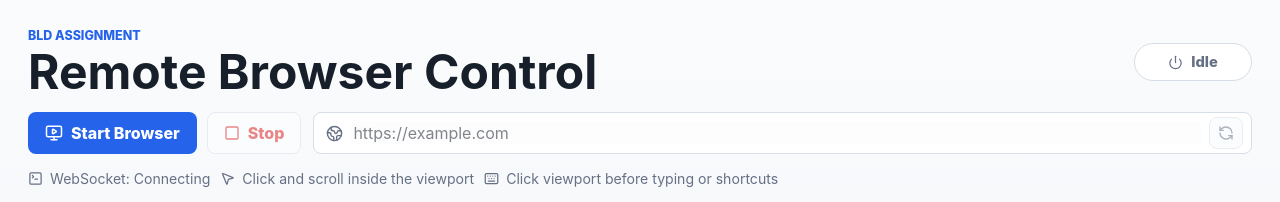
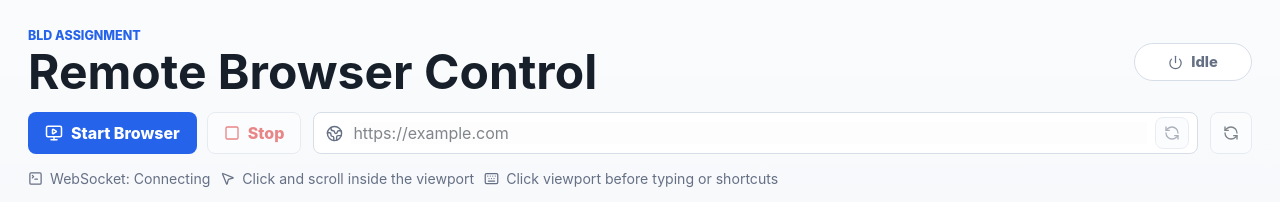
Before and after one commit to utk2602/BLD_assignment-, a Next.js app: page / in a window 1280 px wide. Shown: the top 202 px of the page. Built offline with nearby package versions, Linux system fonts and the light colour scheme; no server answers.

Commit message:
Add remote page reload action

```diff
--- a/server.mjs
+++ b/server.mjs
@@ -95,6 +95,12 @@ wss.on("connection", (socket) => {
         return;
       }
 
+      if (message.type === "reload") {
+        const status = await browserSession.reload();
+        sendToClient(socket, { type: "status", status });
+        return;
+      }
+
       await browserSession.handleInput(message);
     } catch (error) {
       sendToClient(socket, {
--- a/src/app/globals.css
+++ b/src/app/globals.css
@@ -124,7 +124,7 @@ h1 {
 
 .toolbar {
   display: grid;
-  grid-template-columns: auto minmax(280px, 1fr);
+  grid-template-columns: auto minmax(280px, 1fr) auto;
   gap: 12px;
 }
 
@@ -137,6 +137,7 @@ h1 {
 
 .primary-action,
 .secondary-action,
+.icon-action,
 .url-bar button {
   display: inline-flex;
   min-height: 42px;
@@ -148,6 +149,18 @@ h1 {
   padding: 0 16px;
   cursor: pointer;
   font-weight: 800;
+}
+
+.icon-action {
+  width: 42px;
+  border-color: var(--line);
+  background: var(--panel);
+  color: var(--ink);
+  padding: 0;
+}
+
+.icon-action:hover:not(:disabled) {
+  border-color: var(--line-strong);
 }
 
 .primary-action {
@@ -309,7 +322,11 @@ h1 {
 
 @media (max-width: 780px) {
   .toolbar {
-    grid-template-columns: 1fr;
+    grid-template-columns: 1fr auto;
+  }
+
+  .control-row {
+    grid-column: 1 / -1;
   }
 }
 
--- a/src/app/ui/browser-console.tsx
+++ b/src/app/ui/browser-console.tsx
@@ -355,6 +355,13 @@ export function BrowserConsole() {
     });
   }
 
+  function handleReload() {
+    setIsNavigating(true);
+    send({
+      type: "reload"
+    });
+  }
+
   return (
     <main className="app-shell">
       <section className="workspace">
@@ -398,6 +405,9 @@ export function BrowserConsole() {
               )}
             </button>
           </form>
+          <button className="icon-action" disabled={!running || isNavigating} onClick={handleReload} title="Reload page" type="button">
+            <RefreshCcw aria-hidden="true" size={16} />
+          </button>
         </div>
 
         <div className="meta-strip">
```
Also changed, not shown: 1 other file (tests, documents, lock files or other folders).
